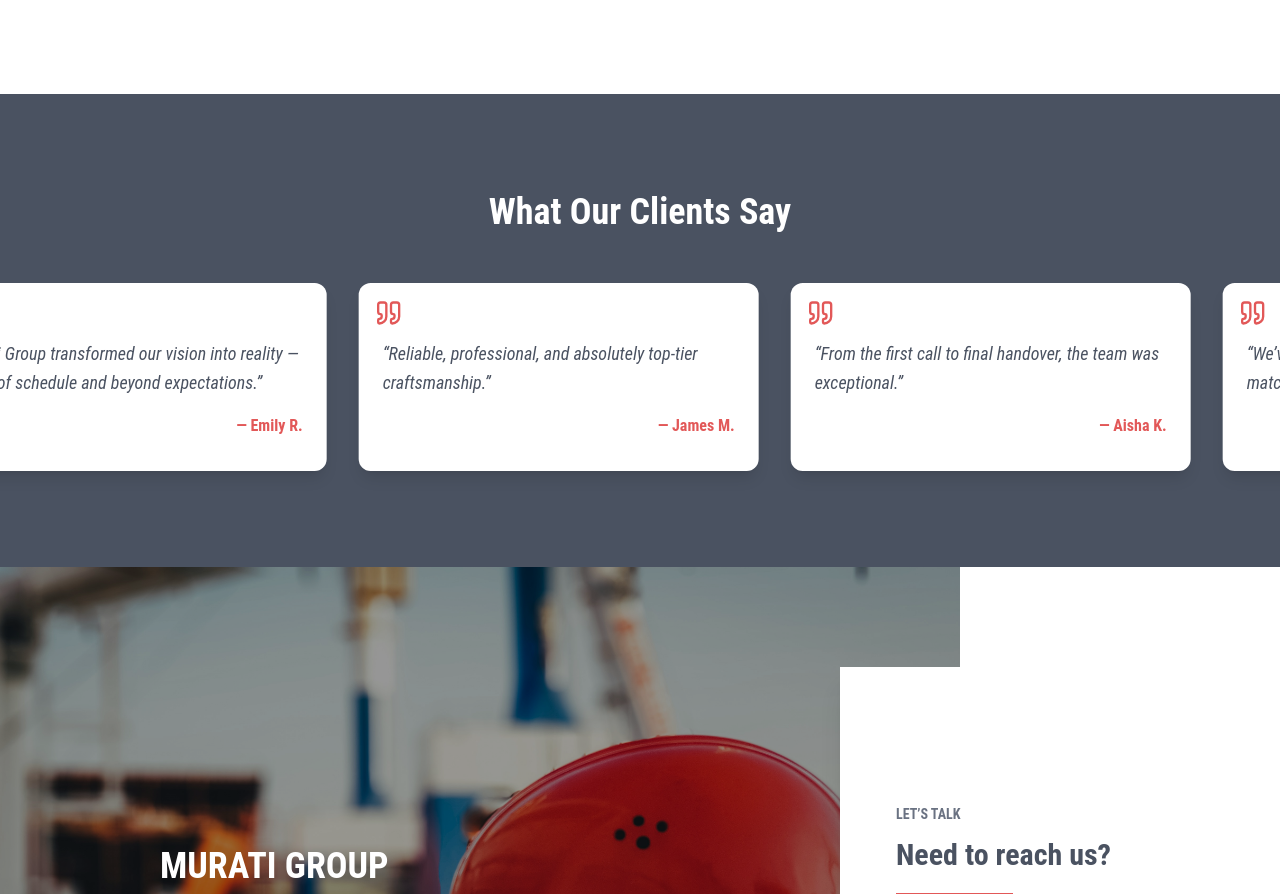
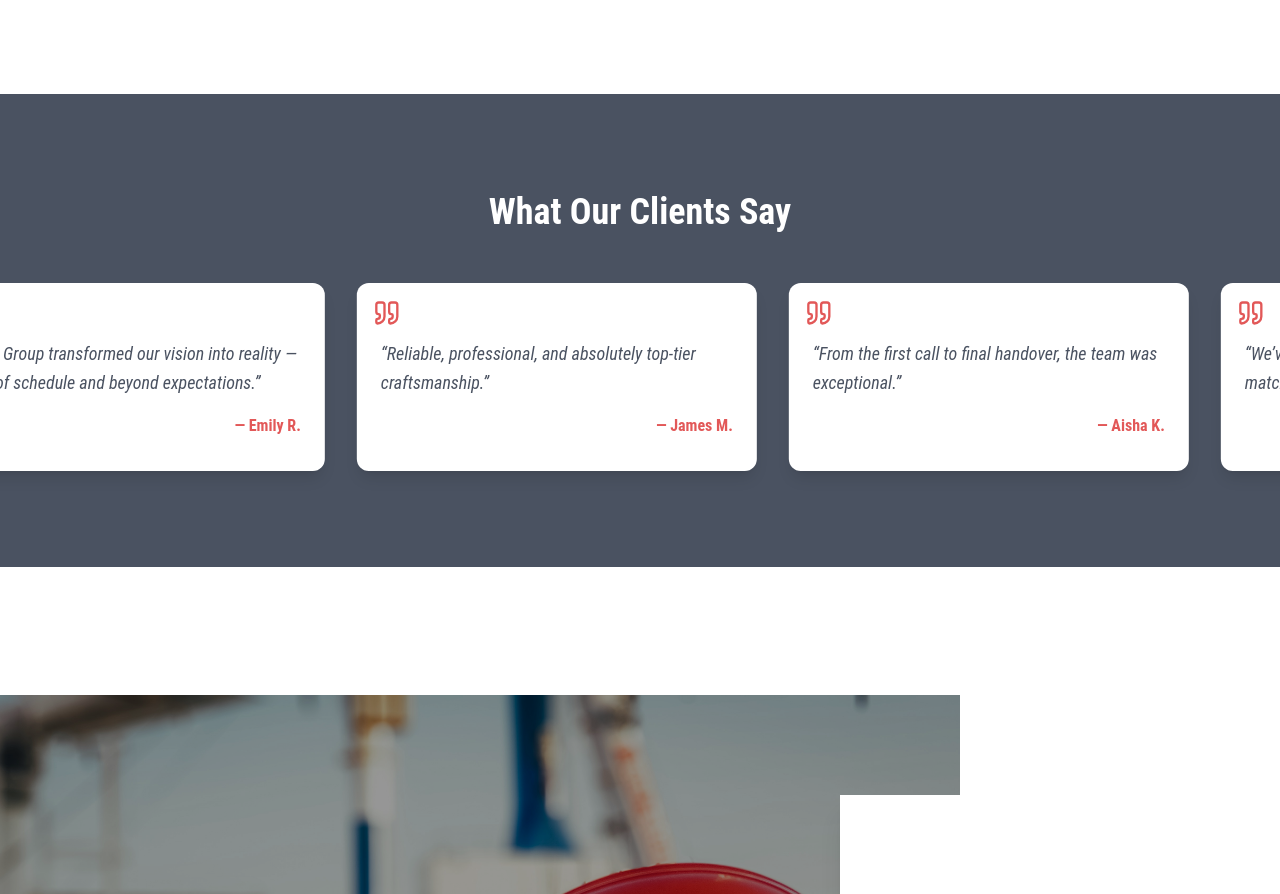
Before and after one commit to armirpepkola/murati-group, a Next.js app: page /about in a window 1280 px wide. Shown: the part 2656-3550 px from the top of the page. Built offline with nearby package versions, Linux system fonts and the light colour scheme.

Commit message:
about cta

```diff
--- a/src/components/about/AboutTestimonials.tsx
+++ b/src/components/about/AboutTestimonials.tsx
@@ -23,7 +23,7 @@ const testimonials = [
 
 export default function AboutTestimonials() {
   return (
-    <section className="bg-[#4a5261] py-24 px-6 overflow-hidden">
+    <section className="bg-[#4a5261] py-24 px-6 overflow-hidden mb-32">
       <motion.h2
         initial={{ opacity: 0, y: 20 }}
         whileInView={{ opacity: 1, y: 0 }}
```
